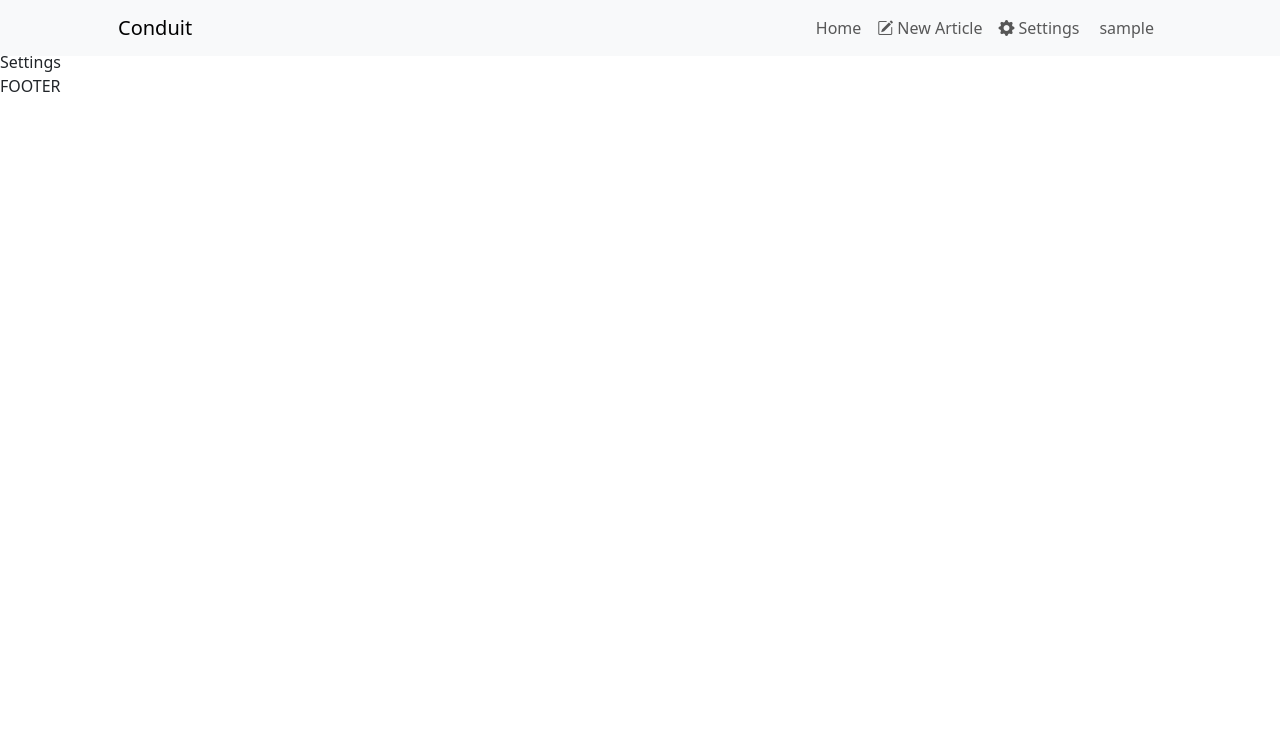
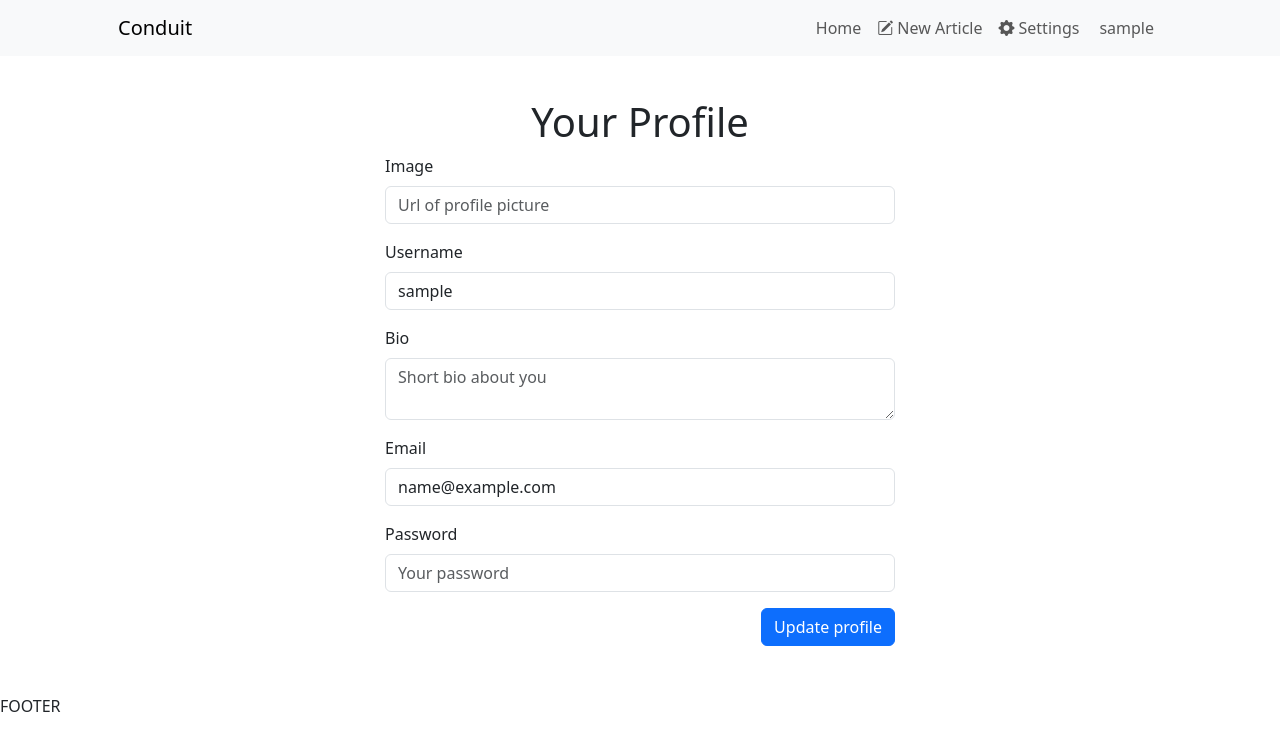
Before and after one commit to tienpbss/co, a React (Vite) app: page /settings in a window 1280 px wide. Shown: the top 750 px of the page. Built offline with nearby package versions, Linux system fonts and the light colour scheme; sample sign-in values are in the browser's storage.

Commit message:
add artice, edit profile

```diff
--- a/src/components/editor-article/Editor.jsx
+++ b/src/components/editor-article/Editor.jsx
@@ -1,8 +1,159 @@
+import { useContext, useEffect, useState } from "react";
+import { useNavigate, useParams } from "react-router-dom";
+
+import Container from "react-bootstrap/Container";
+import Row from "react-bootstrap/Row";
+import Col from "react-bootstrap/Col";
+import Form from "react-bootstrap/Form";
+import Button from "react-bootstrap/Button";
+import Toast from "react-bootstrap/Toast";
+import ToastContainer from "react-bootstrap/ToastContainer";
+
+import { AuthContext } from "src/context";
+import axios from "axios";
+import { BASE_URL } from "src/constants";
 
 function Editor() {
+  const navigate = useNavigate();
+
+  const { slug } = useParams();
+
+  const {
+    currentUser: { token },
+  } = useContext(AuthContext);
+
+  const [title, setTitle] = useState("");
+  const [description, setDescription] = useState("");
+  const [body, setBody] = useState("");
+  const [tags, setTags] = useState("");
+  const [errors, setErrors] = useState([]);
+
+  useEffect(() => {
+    if (slug) {
+      axios
+        .get(`${BASE_URL}/articles/${slug}`)
+        .then((res) => {
+          const data = res.data;
+          const { article: {title, description, body, tagList} } = data;
+          setTitle(title);
+          setDescription(description);
+          setBody(body);
+          setTags(tagList.join(' '))
+        });
+    }
+  }, [slug]);
+
+  const handleNewArticle = (e) => {
+    e.preventDefault();
+    const tagList = tags
+      .trim()
+      .split(/\s+/)
+      .filter((t) => t);
+    const article = {
+      title,
+      description,
+      body,
+      tagList,
+    };
+    axios
+      .post(
+        `${BASE_URL}/articles`,
+        {
+          article,
+        },
+        {
+          headers: {
+            Authorization: `Bearer ${token}`,
+          },
+        }
+      )
+      .then((res) => {
+        const data = res.data;
+        const { article } = data;
+        navigate(`/article/${article.slug}`);
+      })
+      .catch((err) => {
+        const {
+          response: { data },
+        } = err;
+        const errors = data.body && data.body.map((e) => e.split(".").at(-1));
+        setErrors(errors || []);
+      });
+  };
+
   return (
-    <div>Editor</div>
-  )
+    <div>
+      <ToastContainer style={{ marginTop: "4rem" }} position="top-end">
+        <Toast
+          style={{ backgroundColor: "#fbe8e9" }}
+          onClose={() => setErrors([])}
+          show={errors.length > 0}
+          delay={3000}
+          autohide
+        >
+          <Toast.Header>
+            <i className="bi bi-x-circle-fill text-danger me-2"></i>
+            <strong className="me-auto">Errors</strong>
+          </Toast.Header>
+          {/* <Toast.Body>Some error</Toast.Body> */}
+          {errors.map((e, i) => (
+            <Toast.Body key={i}>{e}</Toast.Body>
+          ))}
+        </Toast>
+      </ToastContainer>
+      <Container className="p-5 ">
+        <Row className="justify-content-center">
+          <Col sm={6}>
+            <h1 className="text-center">New Article</h1>
+            <Form onSubmit={handleNewArticle}>
+              <Form.Group className="mb-3" controlId="title">
+                <Form.Label className="text-start">Title</Form.Label>
+                <Form.Control
+                  value={title}
+                  onChange={(e) => setTitle(e.target.value)}
+                  placeholder="Article Title"
+                  type="text"
+                  required
+                />
+              </Form.Group>
+              <Form.Group className="mb-3" controlId="description">
+                <Form.Label className="text-start">Description</Form.Label>
+                <Form.Control
+                  value={description}
+                  onChange={(e) => setDescription(e.target.value)}
+                  placeholder="What 's this article about?"
+                  type="text"
+                  required
+                />
+              </Form.Group>
+              <Form.Group className="mb-3" controlId="body">
+                <Form.Label className="text-start ms-0">Body</Form.Label>
+                <Form.Control
+                  value={body}
+                  onChange={(e) => setBody(e.target.value)}
+                  as="textarea"
+                  rows={10}
+                  placeholder="Write your article"
+                />
+              </Form.Group>
+              <Form.Group className="mb-3" controlId="tags">
+                <Form.Label className="text-start">Tags</Form.Label>
+                <Form.Control
+                  value={tags}
+                  onChange={(e) => setTags(e.target.value)}
+                  placeholder="Enter tags separate by '  '"
+                  type="text"
+                />
+              </Form.Group>
+              <Button className="float-end" type="submit">
+                Publish Article
+              </Button>
+            </Form>
+          </Col>
+        </Row>
+      </Container>
+    </div>
+  );
 }
 
 export default Editor;
--- a/src/components/login/Login.jsx
+++ b/src/components/login/Login.jsx
@@ -31,7 +31,6 @@ function Login() {
       const { user } = res.data;
       if (!user.image) user.image = defaultImg
       if (user && user.token) {
-        localStorage.setItem("user", JSON.stringify(user));
         setCurrentUser(user)
       }
       navigate('/')
--- a/src/components/register/Register.jsx
+++ b/src/components/register/Register.jsx
@@ -32,7 +32,6 @@ function Register() {
         const { user } = res.data;
         if (user.image) user.image = defaultImg
         if (user && user.token) {
-          localStorage.setItem("user", JSON.stringify(user));
           setCurrentUser(user);
         }
 
--- a/src/components/settings/Settings.jsx
+++ b/src/components/settings/Settings.jsx
@@ -1,7 +1,118 @@
+import { useContext, useState } from 'react';
+
+import Container from 'react-bootstrap/Container';
+import Row from 'react-bootstrap/Row';
+import Col from 'react-bootstrap/Col';
+import Form from 'react-bootstrap/Form';
+import Button from 'react-bootstrap/Button';
+
+import { AuthContext } from 'src/context';
+import axios from 'axios';
+import { BASE_URL } from 'src/constants';
 
 function Settings() {
+  const { currentUser, setCurrentUser } = useContext(AuthContext);
+  const { image: oldImage, username: oldUsername, email: oldEmail, bio: oldBio, token} = currentUser;
+
+  const [image, setImage] = useState(oldImage);
+  const [username, setUsername] = useState(oldUsername);
+  const [bio, setBio] = useState(oldBio??'');
+  const [email, setEmail] = useState(oldEmail);
+  const [password, setPassword] = useState('');
+
+  // const [errors, setErrors] = useState([]);
+
+  const handleUpdateProfile = (e) => {
+    e.preventDefault();
+    const newUser = Object.assign({},
+      image && {image},
+      username && {username},
+      bio && {bio},
+      email && {email},
+      password && {password}
+    );
+
+    console.log({user: newUser});
+    axios.put(`${BASE_URL}/user`, {
+      user: newUser
+    }, {
+      headers: {
+        Authorization: `Bearer ${token}`
+      }
+    })
+    .then(res => {
+      const { data } = res;
+      const { user } = data;
+      setCurrentUser(user)
+    })
+  }
   return (
-    <div>Settings</div>
+    <Container className="p-5 ">
+      <Row className="justify-content-center">
+        <Col sm={6}>
+          <h1 className="text-center">Your Profile</h1>
+          <Form onSubmit={handleUpdateProfile}>
+            <Form.Group className="mb-3" controlId="image">
+              <Form.Label className="text-start">Image</Form.Label>
+              <Form.Control
+                value={image}
+                onChange={(e) => setImage(e.target.value)}
+                placeholder='Url of profile picture'
+                type="text"
+                required
+              />
+            </Form.Group>
+            <Form.Group className="mb-3" controlId="username">
+              <Form.Label className="text-start">Username</Form.Label>
+              <Form.Control
+                value={username}
+                onChange={(e) => setUsername(e.target.value)}
+                placeholder='Your username'
+                type="text"
+                required
+              />
+            </Form.Group>
+            <Form.Group className="mb-3" controlId="bio">
+              <Form.Label className="text-start ms-0">Bio</Form.Label>
+              <Form.Control
+                value={bio}
+                onChange={(e) => setBio(e.target.value)}
+                as="textarea"
+                placeholder='Short bio about you'
+              />
+            </Form.Group>
+            <Form.Group className="mb-3" controlId="email">
+              <Form.Label className="text-start">Email</Form.Label>
+              <Form.Control
+                value={email}
+                onChange={(e) => setEmail(e.target.value)}
+                placeholder='Your email'
+                type="text"
+                required
+              />
+            </Form.Group>
+            <Form.Group className="mb-3" controlId="password">
+              <Form.Label className="text-start">Password</Form.Label>
+              <Form.Control
+                value={password}
+                onChange={(e) => setPassword(e.target.value)}
+                placeholder='Your password'
+                type="password"
+              />
+            </Form.Group>
+            {/* {!!errors.length &&
+              errors.map((e, i) => {
+                return (
+                  <p className="py-0 my-0 text-danger" key={i}>
+                    {e}
+                  </p>
+                );
+              })} */}
+            <Button className='float-end' type="submit">Update profile</Button>
+          </Form>
+        </Col>
+      </Row>
+    </Container>
   )
 }
 
--- a/src/context/AuthProvider.jsx
+++ b/src/context/AuthProvider.jsx
@@ -1,10 +1,13 @@
-import { createContext, useState } from "react";
+import { createContext, useState, useEffect } from "react";
 
 export const AuthContext = createContext([]);
 
 function AuthProvider({ children }) {
   const user = JSON.parse(localStorage.getItem("user"));
   const [currentUser, setCurrentUser] = useState(user);
+  useEffect(() => {
+    localStorage.setItem('user', JSON.stringify(currentUser))
+  }, [currentUser])
   return (
     <AuthContext.Provider value={{ currentUser, setCurrentUser }}>
       {children}
```
